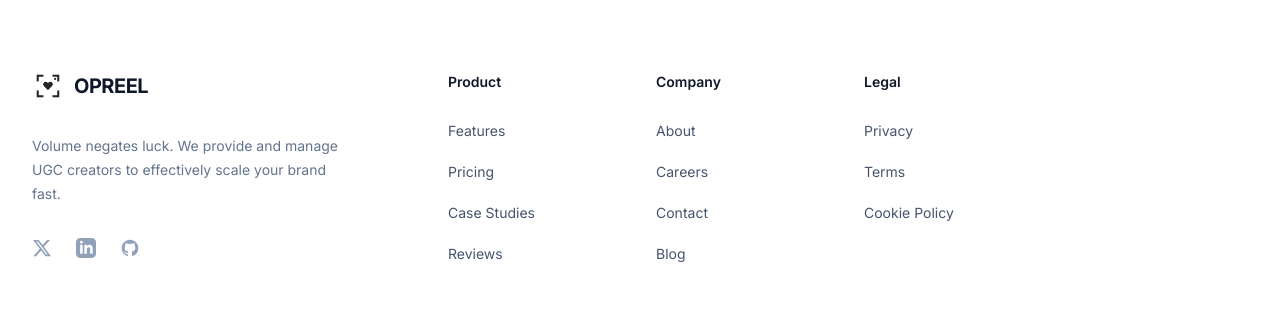
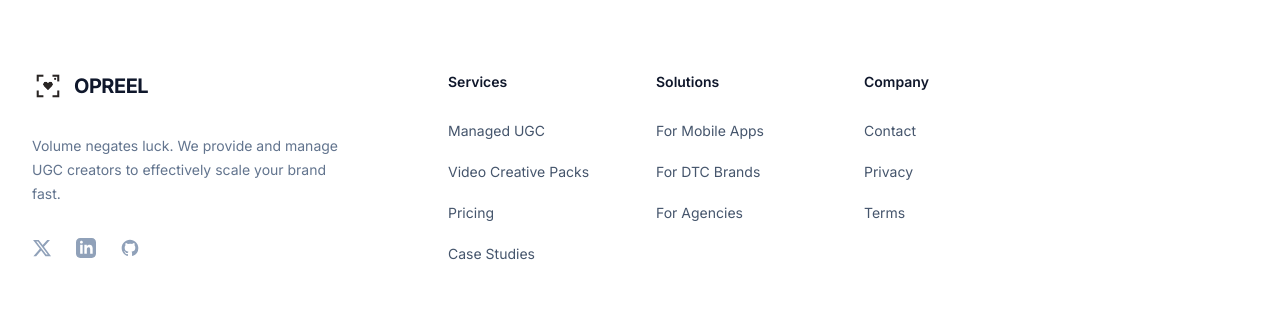
Before and after one commit to ChrolloAce/opreelagency, a Next.js app: page / in a window 1280 px wide. Shown: the part 5454-5770 px from the top of the page. Built offline with nearby package versions, Linux system fonts and the light colour scheme; a web font is replaced by a local one.

Commit message:
Update Footer with SEO links

```diff
--- a/src/components/layout/Footer.tsx
+++ b/src/components/layout/Footer.tsx
@@ -31,31 +31,30 @@ export function Footer() {
           <div className="mt-16 grid grid-cols-2 gap-8 xl:col-span-2 xl:mt-0">
             <div className="md:grid md:grid-cols-2 md:gap-8">
               <div>
-                <h3 className="text-sm font-semibold leading-6 text-slate-900">Product</h3>
+                <h3 className="text-sm font-semibold leading-6 text-slate-900">Services</h3>
                 <ul role="list" className="mt-6 space-y-4">
-                  <FooterLink href="/#how-it-works" label="Features" />
+                  <FooterLink href="/services/managed-ugc-campaigns" label="Managed UGC" />
+                  <FooterLink href="/services/buy-video-creative-packs" label="Video Creative Packs" />
                   <FooterLink href="/#pricing" label="Pricing" />
                   <FooterLink href="/#case-studies" label="Case Studies" />
-                  <FooterLink href="#" label="Reviews" />
                 </ul>
               </div>
               <div className="mt-10 md:mt-0">
-                <h3 className="text-sm font-semibold leading-6 text-slate-900">Company</h3>
+                <h3 className="text-sm font-semibold leading-6 text-slate-900">Solutions</h3>
                 <ul role="list" className="mt-6 space-y-4">
-                  <FooterLink href="#" label="About" />
-                  <FooterLink href="#" label="Careers" />
-                  <FooterLink href="mailto:support@opreels.com" label="Contact" />
-                  <FooterLink href="#" label="Blog" />
+                  <FooterLink href="/solutions/ugc-for-mobile-apps" label="For Mobile Apps" />
+                  <FooterLink href="/solutions/ugc-for-dtc-brands" label="For DTC Brands" />
+                  <FooterLink href="/solutions/ugc-for-dtc-brands" label="For Agencies" />
                 </ul>
               </div>
             </div>
             <div className="md:grid md:grid-cols-2 md:gap-8">
               <div>
-                <h3 className="text-sm font-semibold leading-6 text-slate-900">Legal</h3>
+                <h3 className="text-sm font-semibold leading-6 text-slate-900">Company</h3>
                 <ul role="list" className="mt-6 space-y-4">
+                  <FooterLink href="mailto:support@opreels.com" label="Contact" />
                   <FooterLink href="/privacy" label="Privacy" />
                   <FooterLink href="/terms" label="Terms" />
-                  <FooterLink href="/privacy" label="Cookie Policy" />
                 </ul>
               </div>
             </div>
```
